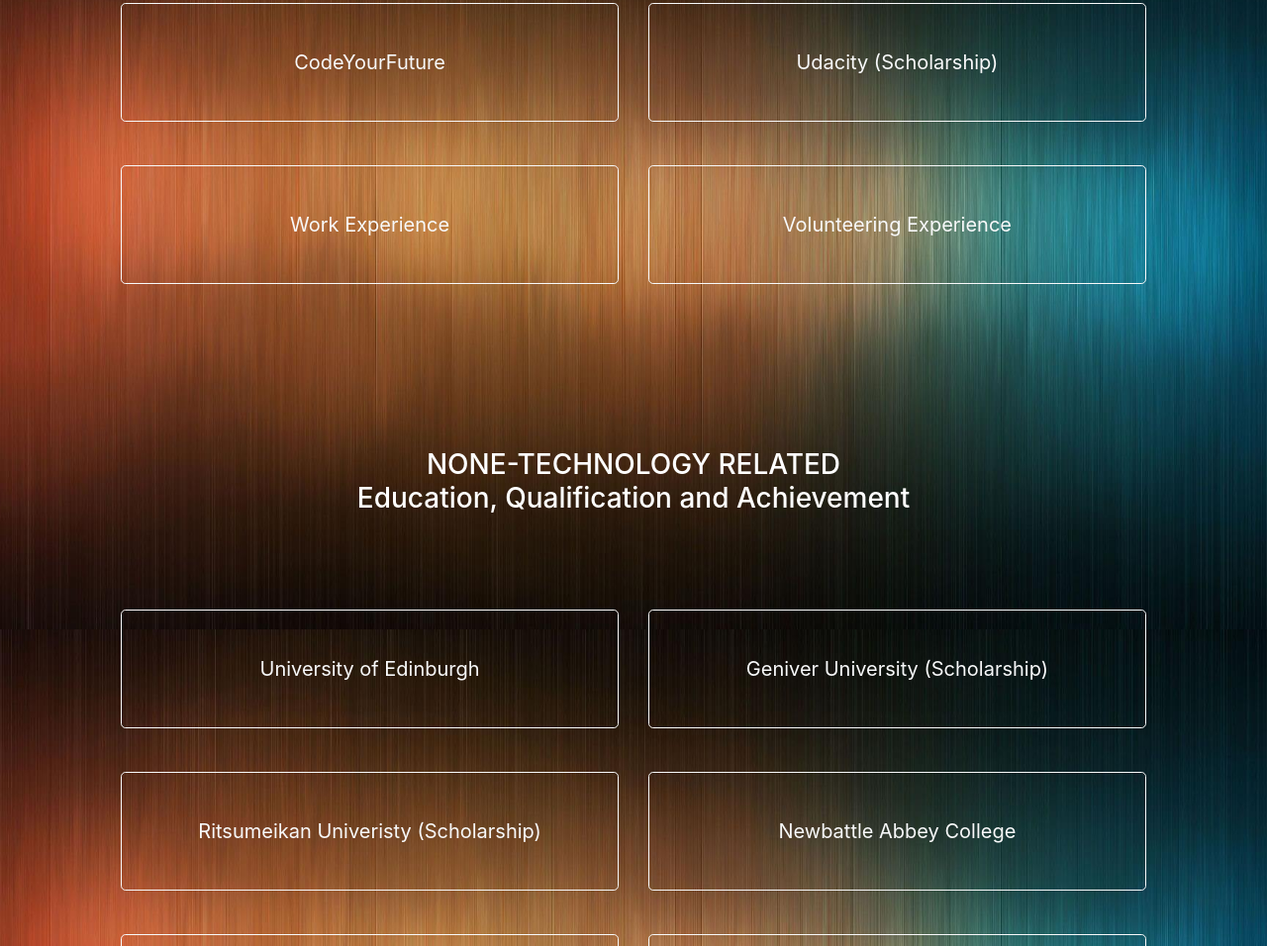
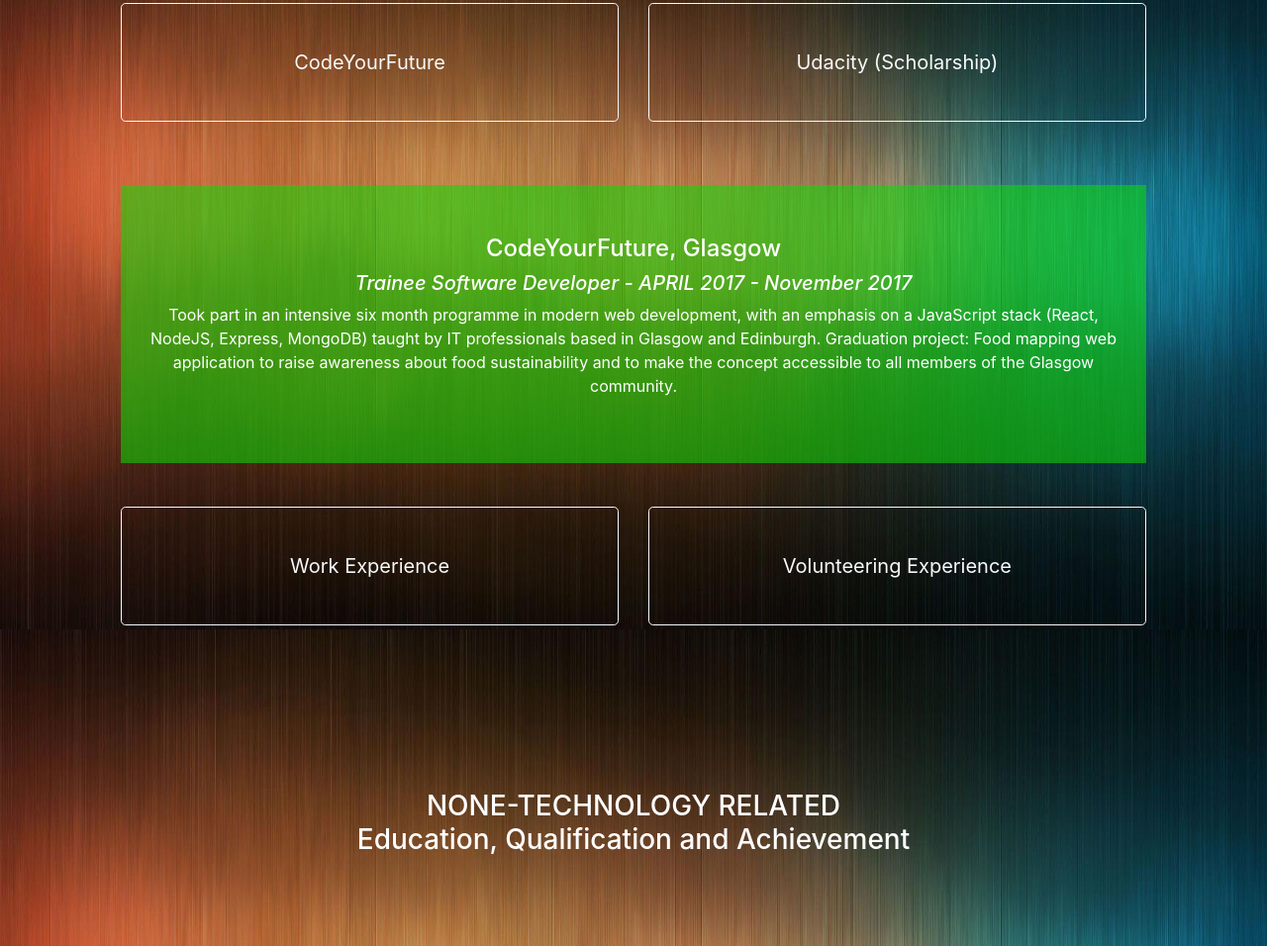
Before and after one commit to wonmaungthein/Portfolio, a website: page index.html in a window 1280 px wide. Shown: the part 964-1920 px from the top of the page at 99% size. Drawn offline with nearby package versions, Linux system fonts and the light colour scheme.

Commit message:
Added a toggle function in CodeYourFuture button

```diff
--- a/index.html
+++ b/index.html
@@ -11,6 +11,7 @@
 
 	<title>My Portfolio</title>
 	<link rel="stylesheet" type="text/css" href="style.css">
+	<script type="text/javascript" src="main.js"></script>
 </head>
 
 <body>
@@ -73,12 +74,49 @@
 		</div>
 		<div class="row">
 			<div class="col-sm">
-				<button type="button" class="btn btn-lg btn-outline-light btn-block">CodeYourFuture</button>
+				<button type="button" class="btn btn-lg btn-outline-light btn-block codeYourFuture" onclick="myFunction()">CodeYourFuture</button>
 			</div>
+
 			<div class="col-sm">
-				<button type="button" class="btn btn-outline-light btn-lg btn-block">Udacity (Scholarship)</button>
+				<button type="button" class="btn btn-outline-light btn-lg btn-block" onclick="myFunction()">Udacity (Scholarship)</button>
 			</div>
 		</div>
+		<div class="row">
+			<div class="col-sm">
+				<div id="CodeYourFuture">
+					<h4>
+						CodeYourFuture, Glasgow
+						<h5>
+							<em>
+								Trainee Software Developer - APRIL 2017 - November 2017
+							</em>
+						</h5>
+					</h4>
+					<p>
+						Took part in an intensive six month programme in modern web development, with an emphasis on a JavaScript stack (React, NodeJS,
+						Express, MongoDB) taught by IT professionals based in Glasgow and Edinburgh. Graduation project: Food mapping web application
+						to raise awareness about food sustainability and to make the concept accessible to all members of the Glasgow community.
+					</p>
+				</div>
+			</div>
+		</div>
+		<!-- <div class="row">
+			<div class="col-sm">
+				<div id="udacity">
+					<h4>
+						UDACITY
+						<h5>
+							<em>
+								Google Developer Challenge (Scholarship) NOVEMBER 2017 - FEBRUARY 2018 </em>
+						</h5>
+					</h4>
+					<p>
+						Received a scholarship from UDACITY for three months Front-End Web Development programme.
+
+					</p>
+				</div>
+			</div>
+		</div> -->
 		<div class="row">
 			<div class="col-sm">
 				<button type="button" class="btn btn-lg btn-outline-light btn-block">Work Experience</button>
--- /dev/null
+++ b/main.js
@@ -0,0 +1,36 @@
+{
+  /* <input type="button" id="button" value="Button">
+<script>
+  button.onclick = function() {
+    alert('Click!');
+  };
+</script>
+ */
+}
+
+function myFunction() {
+  var x = document.getElementById("CodeYourFuture");
+  if (x.style.display === "none") {
+    x.style.display = "block";
+  } else {
+    x.style.display = "none";
+  }
+}
+
+// function myFunction() {
+//   var x = document.getElementById("udacity");
+//   if (x.style.display === "none") {
+//     x.style.display = "block";
+//   } else {
+//     x.style.display = "none";
+//   }
+// }
+
+// function main() {
+//   $("skillset").hide();
+//   $("projects-button").on("click", function() {
+//     $(".projects").toggle();
+//   });
+// }
+
+// $(document).ready(main);
--- a/style.css
+++ b/style.css
@@ -1,8 +1,7 @@
-
 .aboutMe {
   /* border: solid 2px blueviolet; */
   text-align: center;
-	color:white;
+  color: white;
   /* margin-left: 5%; */
   /* margin-right: 10%; */
   margin-top: 3%;
@@ -64,14 +63,12 @@
   margin-bottom: 2%;
 }
 
-
 .second-section {
   /* background-color: rgb(44, 13, 182); */
   /* margin-top: 2%; */
   margin-bottom: 2%;
   padding-bottom: 5%;
 }
-
 
 .third-section {
   /* background-color: rgb(223, 20, 37); */
@@ -89,3 +86,13 @@
 footer .container .col-sm {
   border: solid 1px whitesmoke;
 }
+
+#CodeYourFuture,
+#udacity {
+  width: 100%;
+  padding: 50px 25px;
+  text-align: center;
+  background-color: rgba(14, 219, 7, 0.555);
+  margin-top: 20px;
+  color: white;
+}
```
Lines whose indentation alone changed are shown as unchanged.
